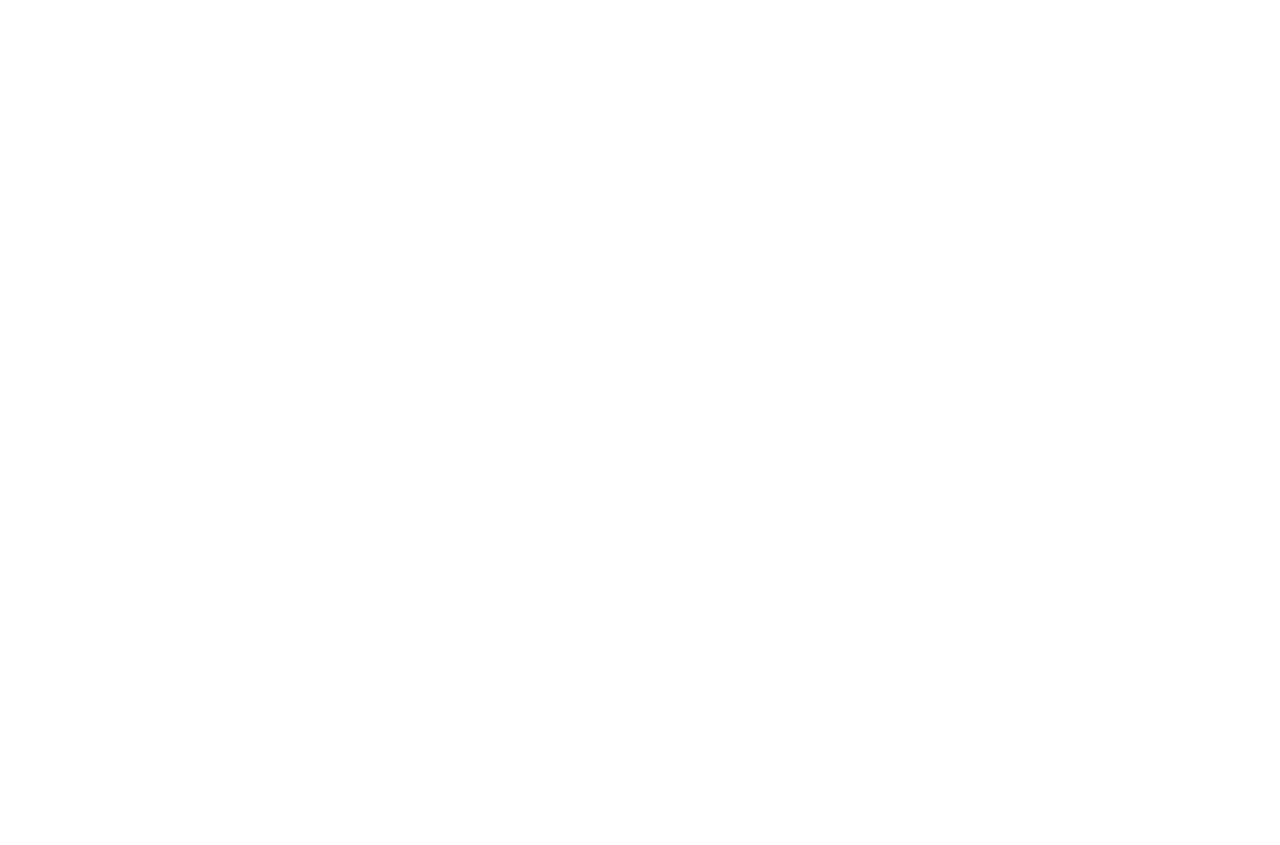
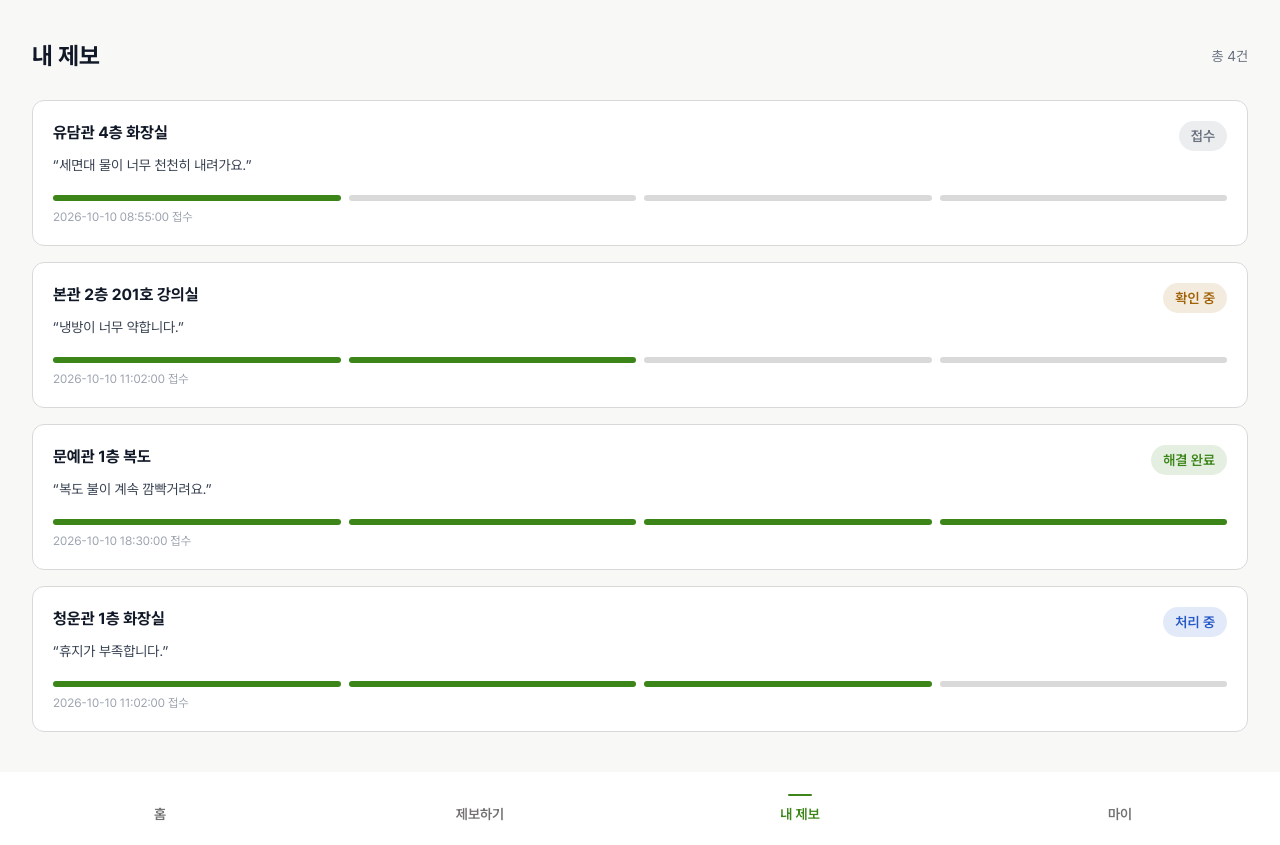
Before and after one commit to 5nel-day1/FE, a React (Vite) app: page /my-report in a window 1280 px wide. Before the commit this address had no page. Before the commit the page ends 800 px from the top, so only its background shows below. Built offline with nearby package versions, Linux system fonts and the light colour scheme.

Commit message:
✨ Feat: 내 제보 페이지 라우팅 및 푸터 네비게이션 연결

```diff
--- a/src/App.tsx
+++ b/src/App.tsx
@@ -7,6 +7,8 @@ import Signup from "./pages/Signup/Signup";
 import ReportDetail from "./pages/ReportDetail/ReportDetail";
 import ReportCreate from "./pages/ReportCreate/ReportCreate";
 import ReportComplete from "./pages/ReportComplete/ReportComplete";
+import MyReport from "./pages/MyReport/MyReport";
+import MyReportDetail from "./pages/MyReportDetail/MyReportDetail";
 
 export default function App() {
   return (
@@ -20,6 +22,8 @@ export default function App() {
           <Route path="/reports/:id" element={<ReportDetail />} />
           <Route path="/student/report" element={<ReportCreate />} />
           <Route path="/reports/complete" element={<ReportComplete />} />
+          <Route path="/my-report" element={<MyReport />} />
+          <Route path="/my-report/:id" element={<MyReportDetail />} />
         </Route>
       </Routes>
     </BrowserRouter>
--- a/src/components/footer/Footer.tsx
+++ b/src/components/footer/Footer.tsx
@@ -3,7 +3,7 @@ import { useLocation, useNavigate } from "react-router-dom";
 const menuItems = [
   { label: "홈", path: "/" },
   { label: "제보하기", path: "/student/report" },
-  { label: "내 제보", path: "/student/reports" },
+  { label: "내 제보", path: "/my-report" },
   { label: "마이", path: "/student/my" },
 ];
 
```
